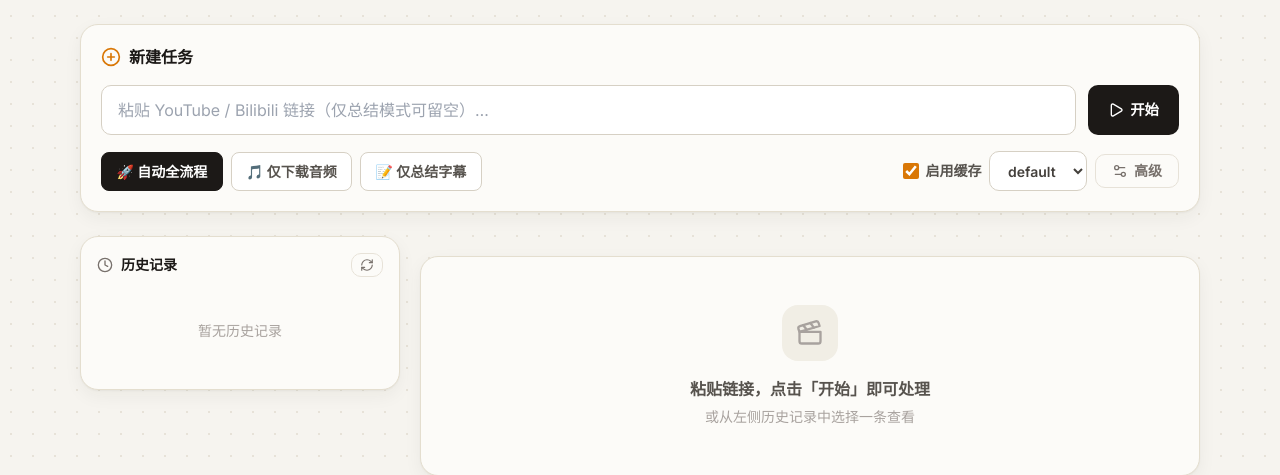
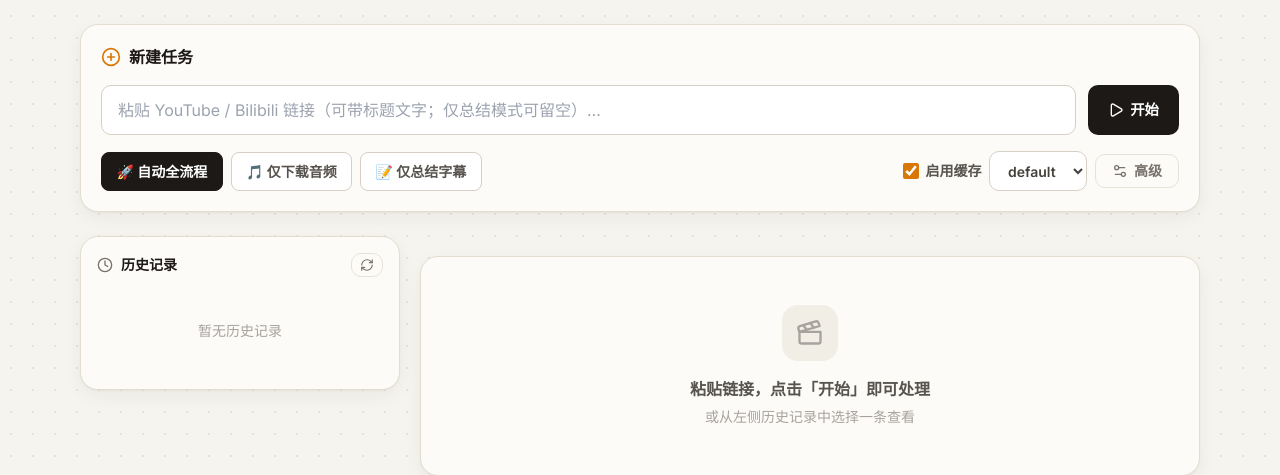
Before and after one commit to Huoyuuu/video-subtitle-gpt, a FastAPI app: page / in a window 1280 px wide. Shown: the part 61-536 px from the top of the page. Run offline with FastAPI, Linux system fonts and the light colour scheme; data that the repository does not hold is empty; some libraries are stand-ins or nearby versions.

Commit message:
Allow mixed text in video URL input

```diff
--- a/app/templates/index.html
+++ b/app/templates/index.html
@@ -156,8 +156,8 @@
     <form id="jobForm" class="space-y-4">
       <!-- URL input -->
       <div class="flex gap-3">
-        <input name="url" id="url" class="input flex-1" type="url" autocomplete="url"
-          placeholder="粘贴 YouTube / Bilibili 链接（仅总结模式可留空）…"/>
+        <input name="url" id="url" class="input flex-1" type="text" inputmode="url" autocomplete="url"
+          placeholder="粘贴 YouTube / Bilibili 链接（可带标题文字；仅总结模式可留空）…"/>
         <button type="submit" id="submitBtn" class="btn btn-primary whitespace-nowrap px-5">
           <i data-lucide="play" class="w-4 h-4"></i>
           <span>开始</span>
```
